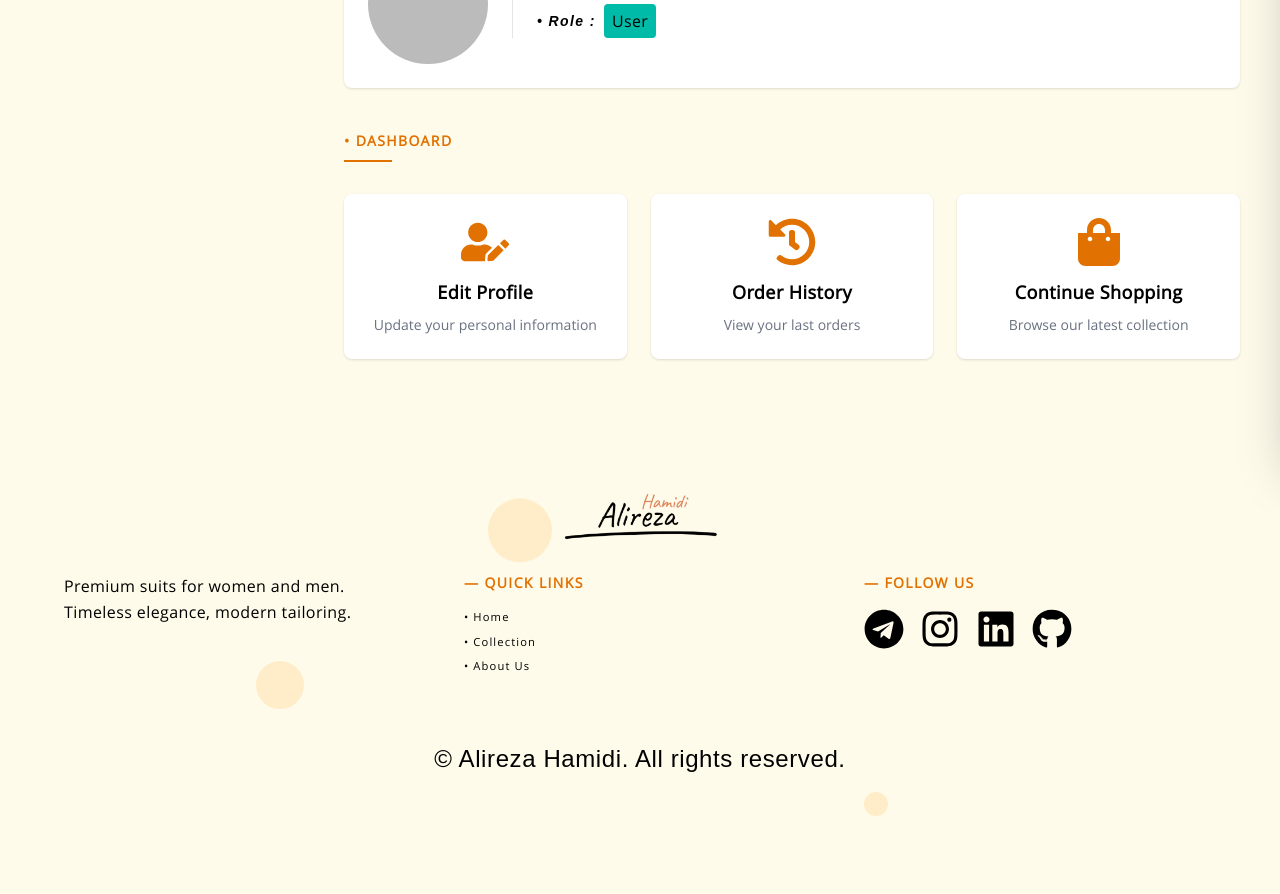
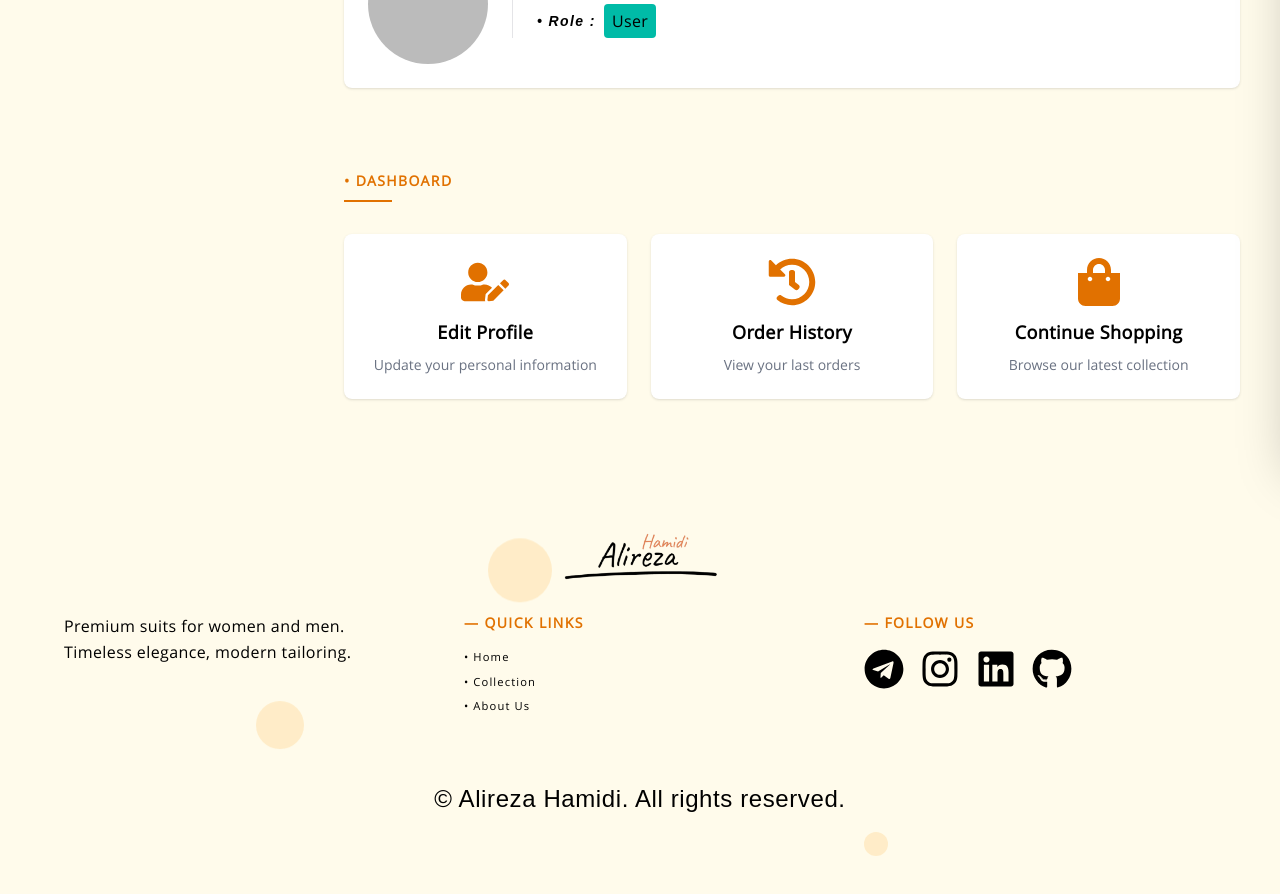
Before and after one commit to Alireza-Hamidi2001/suit-shop, a Next.js app: page /account in a window 1280 px wide. Shown: the part 340-1234 px from the top of the page. Built offline with nearby package versions, Linux system fonts and the light colour scheme; no server answers; the database is empty; sample sign-in values are in the browser's storage; a web font is replaced by a local one.

Commit message:
add motions to the charts

```diff
--- a/app/_components/Footer.jsx
+++ b/app/_components/Footer.jsx
@@ -3,6 +3,7 @@ import Link from "next/link";
 
 import { FaTelegram, FaInstagram, FaLinkedin, FaGithub } from "react-icons/fa";
 import Logo from "./Logo";
+import { StaggerContainer, StaggerItem } from "./StaggerWrapper";
 
 function Footer() {
     return (
@@ -15,15 +16,21 @@ function Footer() {
                     <Logo />
                 </div>
                 <div className="grid grid-cols-2 lg:grid-cols-3 gap-12 mb-12">
+                    <StaggerContainer delay={0.1}>
                         <div>
+                            <StaggerItem>
                                 <p className="paragraph mb-0">
-                            Premium suits for women and men. Timeless elegance,
-                            modern tailoring.
+                                    Premium suits for women and men. Timeless
+                                    elegance, modern tailoring.
                                 </p>
+                            </StaggerItem>
                         </div>
+                    </StaggerContainer>
                     <div>
                         <h3 className="subHeading mb-4">&mdash; Quick Links</h3>
+                        <StaggerContainer delay={0.3}>
                             <ul className="space-y-2">
+                                <StaggerItem>
                                     <li>
                                         <Link
                                             href="/"
@@ -32,6 +39,8 @@ function Footer() {
                                             &bull; Home
                                         </Link>
                                     </li>
+                                </StaggerItem>
+                                <StaggerItem>
                                     <li>
                                         <Link
                                             href="/suits"
@@ -40,6 +49,8 @@ function Footer() {
                                             &bull; Collection
                                         </Link>
                                     </li>
+                                </StaggerItem>
+                                <StaggerItem>
                                     <li>
                                         <Link
                                             href="/about"
@@ -48,12 +59,16 @@ function Footer() {
                                             &bull; About Us
                                         </Link>
                                     </li>
+                                </StaggerItem>
                             </ul>
+                        </StaggerContainer>
                     </div>
 
                     <div>
                         <h3 className="subHeading mb-4">&mdash; Follow Us</h3>
+                        <StaggerContainer delay={0.5}>
                             <ul className="flex gap-4">
+                                <StaggerItem>
                                     <li>
                                         <Link
                                             href="https://t.me/alireza_arh12"
@@ -62,6 +77,9 @@ function Footer() {
                                             <FaTelegram className="socialIcon" />
                                         </Link>
                                     </li>
+                                </StaggerItem>
+
+                                <StaggerItem>
                                     <li>
                                         <Link
                                             href="https://www.instagram.com/__alireza.hamidi__/"
@@ -70,6 +88,9 @@ function Footer() {
                                             <FaInstagram className="socialIcon" />
                                         </Link>
                                     </li>
+                                </StaggerItem>
+
+                                <StaggerItem>
                                     <li>
                                         <Link
                                             href="https://www.linkedin.com/in/alireza-hamidi-aa8547288"
@@ -78,6 +99,9 @@ function Footer() {
                                             <FaLinkedin className="socialIcon" />
                                         </Link>
                                     </li>
+                                </StaggerItem>
+
+                                <StaggerItem>
                                     <li>
                                         <Link
                                             href="https://github.com/Alireza-Hamidi2001"
@@ -86,7 +110,9 @@ function Footer() {
                                             <FaGithub className="socialIcon" />
                                         </Link>
                                     </li>
+                                </StaggerItem>
                             </ul>
+                        </StaggerContainer>
                     </div>
                 </div>
                 <div className="dark:border-gray-800 text-center">
--- a/app/_components/UserDashboard.jsx
+++ b/app/_components/UserDashboard.jsx
@@ -1,6 +1,7 @@
 // components/UserDashboard.jsx
 import Link from "next/link";
 import { FaShoppingBag, FaUserEdit, FaHistory } from "react-icons/fa";
+import ScrollReveal from "./ScrollReveal";
 
 function UserDashboard({ user }) {
     return (
@@ -11,10 +12,12 @@ function UserDashboard({ user }) {
             </div>
 
             <div className="grid grid-cols-1 md:grid-cols-3 gap-6">
-                <Link
-                    href="/account/profile"
+                <ScrollReveal
+                    direction="left"
+                    delay={0}
                     className="bg-white dark:bg-zinc-900 p-6 rounded-lg shadow text-center hover:shadow-lg transition-shadow"
                 >
+                    <Link href="/account/profile">
                         <FaUserEdit className="w-12 h-12 mx-auto text-amber-600 mb-3" />
                         <h4 className="paragraph mb-0 font-semibold text-lg">
                             Edit Profile
@@ -23,11 +26,14 @@ function UserDashboard({ user }) {
                             Update your personal information
                         </p>
                     </Link>
+                </ScrollReveal>
 
-                <Link
-                    href="/account/orders"
+                <ScrollReveal
+                    direction="left"
+                    delay={0.1}
                     className="bg-white dark:bg-zinc-900 p-6 rounded-lg shadow text-center hover:shadow-lg transition-shadow"
                 >
+                    <Link href="/account/orders">
                         <FaHistory className="w-12 h-12 mx-auto text-amber-600 mb-3" />
                         <h4 className="paragraph mb-0 font-semibold text-lg">
                             Order History
@@ -36,11 +42,14 @@ function UserDashboard({ user }) {
                             View your last orders
                         </p>
                     </Link>
+                </ScrollReveal>
 
-                <Link
-                    href="/collection"
+                <ScrollReveal
+                    direction="left"
+                    delay={0.2}
                     className="bg-white dark:bg-zinc-900 p-6 rounded-lg shadow text-center hover:shadow-lg transition-shadow"
                 >
+                    <Link href="/collection">
                         <FaShoppingBag className="w-12 h-12 mx-auto text-amber-600 mb-3" />
                         <h4 className="paragraph mb-0 font-semibold text-lg">
                             Continue Shopping
@@ -49,6 +58,7 @@ function UserDashboard({ user }) {
                             Browse our latest collection
                         </p>
                     </Link>
+                </ScrollReveal>
             </div>
         </div>
     );
--- a/app/account/page.jsx
+++ b/app/account/page.jsx
@@ -74,7 +74,7 @@ export default async function AccountPage() {
             </div>
 
             {/* ✅ بخش متفاوت برای ادمین و کاربر معمولی */}
-            <div className="mt-10">
+            <div className="mt-20">
                 {user.role === "admin" ? (
                     <AdminDashboard />
                 ) : (
```
Also changed, not shown: app/_components/AdminDashboard.jsx (+47 -8 lines). Lines whose indentation alone changed are shown as unchanged.
